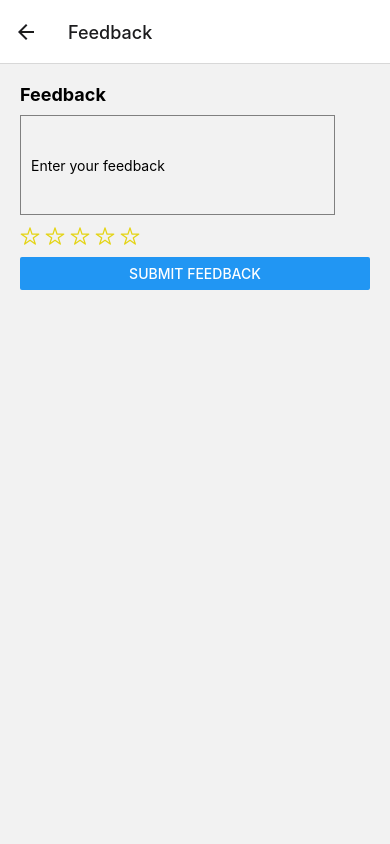
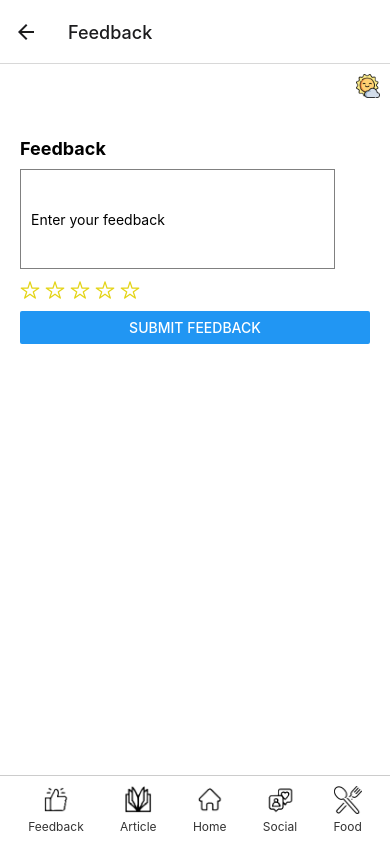
Before and after one commit to BryanLoooo/ASP_NutriTrack_Team89, a React Native app in the folder project/my-app/: screen /Feedback in a window 390 px wide. Built offline with nearby package versions, Linux system fonts and the light colour scheme; what @react-native-firebase/app would draw is missing.

Commit message:
added theme to social and feedback

```diff
--- a/project/my-app/Feedback.js
+++ b/project/my-app/Feedback.js
@@ -4,11 +4,26 @@ import { View, Text, Button, TextInput, StyleSheet, TouchableOpacity, Image } fr
 import { addFeedback } from './firebaseConfig';
 import { ScrollView } from 'react-native-gesture-handler';
 import { Ionicons } from '@expo/vector-icons';
+import { useTheme } from "./ThemeContext";
+import Footer from './Footer.js';
 
-
-//Stylesheet
-const styles = StyleSheet.create({
-
+const getStyles = (theme) =>
+  StyleSheet.create({
+    themeButtonContainer: {
+      flexDirection: "row",
+      justifyContent: "flex-end",
+      alignItems: "center",
+      paddingBottom: 10,
+    },
+    themeButton: {
+      padding: 10,
+      borderRadius: 10,
+    },
+    themeButtonImage: {
+      width: 24,
+      height: 24,
+      resizeMode: "contain",
+    },
     starContainer: {
       flexDirection: 'row',
       marginBottom: 10,
@@ -16,7 +31,9 @@ const styles = StyleSheet.create({
     star: {
       marginRight: 5,
     },
-
+    container: {
+      flex: 1
+    },
     containerInner: {
       flex: 1,
       padding: 20,
@@ -50,73 +67,69 @@ const styles = StyleSheet.create({
       fontSize: 18,
       fontWeight: 'bold',
     },
-  footer: {
-    flexDirection: 'row',
-    justifyContent: 'space-around',
-    alignItems: 'center',
-    padding: 10,
-    backgroundColor: '#fff',
-    borderTopWidth: 1,
-    borderColor: '#e0e0e0',
-    left: 0,
-    right: 0,
-    bottom: 0,
-    top: 475,
-  },
-  footerButton: {
-    alignItems: 'center',
-  },
-  footerButtonIcon: {
-    width: 24,
-    height: 24,
-    marginBottom: 5,
-  },
-  footerButtonText: {
-    fontSize: 12,
-  },
   });
 
+const themes = {
+  light: {
+    backgroundColor: "#fff",
+    textColor: "#333",
+    borderColor: "#ccc",
+    linkColor: "blue",
+  },
+  dark: {
+    backgroundColor: "#333",
+    textColor: "#fff",
+    borderColor: "#888",
+    linkColor: "lightblue",
+  },
+};
+
 const FeedbackForm = ({ navigation }) => {
+  const { theme, toggleTheme } = useTheme();
+  const styles = getStyles(theme);
+
   const [feedback, setFeedback] = useState('');
   const [submitted, setSubmitted] = useState(false);
   const [error, setError] = useState('');
   const [rating, setRating] = useState(0);
 
-
   const handleSubmit = async () => {
-    //make sure feedback is not empty and rating is greater than 0
     if (feedback.trim() && rating > 0) {
       try {
         await addFeedback({ feedback, rating });
-        // check if the feedback is received
         console.log('Submitted feedback:', feedback, 'Rating:', rating);
-        // reset the feedback input field and rating to their initial states after its submitted
         setFeedback('');
         setRating(0);
         setError('');
         setSubmitted(true);
-      }
-      catch (error) {
+      } catch (error) {
         setError('Error submitting feedback. Please try again.');
       }
-    }
-    else
-    {
-      // if feedback or rating is missing, set an error message
+    } else {
       setError('Feedback and rating cannot be empty.');
     }
   };
-
 
   const handleRatingPress = (newRating) => {
     setRating(newRating);
   };
 
+  const currentTheme = themes[theme];
   return (
-    <ScrollView style={styles.container}>
+    <View style={[styles.container, { backgroundColor: currentTheme.backgroundColor }]}>
+      <View style={styles.themeButtonContainer}>
+        <TouchableOpacity style={styles.themeButton} onPress={toggleTheme}>
+          <Image
+            style={styles.themeButtonImage}
+            source={theme === "light"
+              ? require("../../project/my-app/assets/Sun.png")
+              : require("../../project/my-app/assets/Moon.png")} />
+        </TouchableOpacity>
+      </View>
+      <ScrollView>
         <View style={styles.containerInner}>
           {submitted ? (
-          <SubmittedFeedback />
+            <SubmittedFeedback styles={styles} />
           ) : (
             <View style={styles.formContainer}>
               <Text style={styles.title}>Feedback</Text>
@@ -146,12 +159,13 @@ const FeedbackForm = ({ navigation }) => {
             </View>
           )}
         </View>
-      {/* ... existing footer code */}
       </ScrollView>
+      <Footer theme={theme} navigation={navigation} />
+    </View>
   );
 };
 
-const SubmittedFeedback = () => (
+const SubmittedFeedback = ({ styles }) => (
   <View style={styles.submittedContainer}>
     <Text style={styles.submittedText}>Thank you for your feedback!</Text>
   </View>
--- a/project/my-app/Social.js
+++ b/project/my-app/Social.js
@@ -1,4 +1,3 @@
-
 
 import React, { useState, useEffect } from 'react';
 import { View, Text, FlatList, Image, TextInput, Button, StyleSheet, TouchableOpacity } from 'react-native';
@@ -6,8 +5,26 @@ import * as ImagePicker from 'expo-image-picker';
 import { getFirestore, collection, query, getDocs, addDoc, updateDoc, doc } from 'firebase/firestore';
 import { FontAwesome } from '@expo/vector-icons';
 import auth from '@react-native-firebase/auth';
+import { useTheme } from "./ThemeContext";
+import Footer from './Footer.js';
 
-const Social = () => {
+const themes = {
+  light: {
+    backgroundColor: "#fff",
+    textColor: "#333",
+    borderColor: "#ccc",
+    linkColor: "blue",
+  },
+  dark: {
+    backgroundColor: "#333",
+    textColor: "#fff",
+    borderColor: "#888",
+    linkColor: "lightblue",
+  },
+};
+
+const Social = ({ navigation }) => {
+  const { theme, toggleTheme } = useTheme();
   const [posts, setPosts] = useState([]);
   const [loading, setLoading] = useState(true);
   const [addingPost, setAddingPost] = useState(false);
@@ -107,26 +124,41 @@ const Social = () => {
 
   const isPostLiked = (likedBy) => likedBy.includes(currentUserId);
 
-  return (
-    <View style={styles.container}>
-      {/* Conditionally render welcome text if not adding a post */}
+  const currentTheme = themes[theme];
+
+  return(
+    <View style={[styles.container, { backgroundColor: currentTheme.backgroundColor }]}>
+      {/*theme button*/}
+      <View style={styles.themeButtonContainer}>
+        <TouchableOpacity style={styles.themeButton} onPress={toggleTheme}>
+          <Image
+            style={styles.themeButtonImage}
+            source={theme === "light"
+              ? require("../../project/my-app/assets/Sun.png")
+              : require("../../project/my-app/assets/Moon.png")} />
+        </TouchableOpacity>
+      </View>
+
+      <View style={styles.contentContainer}>
+        {/* Render welcome text if not adding a post */}
         {!addingPost && (
           <View style={[styles.welcomeContainer, posts.length > 0 ? styles.headerWelcome : styles.middleWelcome]}>
             <Text style={styles.welcomeText}>
-            Welcome to NutriTrack's social page, a space where you can share and explore the health journeys of fellow community members.
+              Welcome to NutriTrack's social page, a space where you can share and explore the health journeys of fellow community members!
             </Text>
           </View>
         )}
 
+        {/* Conditionally render posts */}
+        <View style={styles.mainContentContainer}>
           {addingPost ? (
             <View style={styles.addPostContainer}>
               {image && <Image source={{ uri: image }} style={styles.image} />}
               <TextInput
-            style={styles.input}
+                style={[styles.input, { borderColor: currentTheme.borderColor, color: currentTheme.textColor }]}
                 placeholder="Add a caption..."
                 value={caption}
-            onChangeText={setCaption}
-          />
+                onChangeText={setCaption} />
               <View style={styles.buttonContainer}>
                 <Button title="Cancel" onPress={() => {
                   setAddingPost(false);
@@ -138,89 +170,69 @@ const Social = () => {
             </View>
           ) : (
             <>
-          {posts.length > 0 && (
               <FlatList
                 data={posts}
                 renderItem={({ item }) => (
-                <View key={item.id} style={{ marginBottom: 30 }}>
-                  {item.image && <Image source={{ uri: item.image }} style={{ width: '100%', height: 200 }} />}
-                  <Text style={{ marginTop: 15 }}>{item.caption}</Text>
+                  <View key={item.id} style={styles.postContainer}>
+                    {item.image && <Image source={{ uri: item.image }} style={styles.postImage} />}
+                    <Text style={[styles.postCaption, { color: currentTheme.textColor }]}>{item.caption}</Text>
                     <View style={styles.likeContainer}>
                       <TouchableOpacity onPress={() => handleLike(item.id, item.likes, item.likedBy)}>
                         <FontAwesome
                           name={isPostLiked(item.likedBy) ? 'heart' : 'heart-o'}
                           size={20}
-                        color={isPostLiked(item.likedBy) ? 'red' : 'black'}
-                      />
+                          color={isPostLiked(item.likedBy) ? 'red' : currentTheme.textColor} />
                       </TouchableOpacity>
-                    <Text style={styles.likeCount}>
+                      <Text style={[styles.likeCount, { color: currentTheme.textColor }]}>
                         {item.likes} {item.likes === 1 ? 'Like' : 'Likes'}
                       </Text>
                     </View>
                   </View>
                 )}
                 keyExtractor={(item) => item.id}
+                contentContainerStyle={{ paddingBottom: 100 }}  // Ensure space for the button
               />
-          )}
-
-          {!addingPost && (
-            <TouchableOpacity onPress={pickImage} style={styles.addPostButton}>
+              <TouchableOpacity onPress={pickImage} style={styles.fixedAddPostButton}>
                 <Text style={styles.addPostButtonText}>Add Post</Text>
               </TouchableOpacity>
-          )}
             </>
           )}
         </View>
-  );
-};
+      </View>
+
+      <Footer theme={theme} navigation={navigation} />
+    </View>
+  )
+}
 
 const styles = StyleSheet.create({
+  themeButtonContainer: {
+    flexDirection: "row",
+    justifyContent: "flex-end",
+    alignItems: "center",
+    paddingBottom: 10,
+  },
+  themeButton: {
+    padding: 10,
+    borderRadius: 10,
+  },
+  themeButtonImage: {
+    width: 24,
+    height: 24,
+    resizeMode: "contain",
+  },
   container: {
     flex: 1,
     padding: 20,
   },
-  addPostContainer: {
+  contentContainer: {
     flex: 1,
-    alignItems: 'center',
-    justifyContent: 'center',
-  },
-  image: {
-    width: 200,
-    height: 200,
-    marginVertical: 10,
-  },
-  input: {
-    width: '100%',
-    borderColor: '#ccc',
-    borderWidth: 1,
-    padding: 10,
-    marginVertical: 10,
-    borderRadius: 5,
-  },
-  addPostButton: {
-    position: 'absolute',
-    bottom: 20,
-    right: 20,
-    backgroundColor: '#48AAAD',
-    padding: 10,
-    borderRadius: 50,
-  },
-  addPostButtonText: {
-    color: '#fff',
-    fontSize: 16,
-  },
-  buttonContainer: {
-    flexDirection: 'row',
-    justifyContent: 'space-between',
-    width: '100%',
-    marginTop: 20,
   },
   welcomeContainer: {
-    paddingVertical: 20,
-    paddingHorizontal: 10,
+    marginBottom: 20,
   },
   headerWelcome: {
-    alignItems: 'flex-start',
+    alignItems: 'center',
   },
   middleWelcome: {
     flex: 1,
@@ -228,9 +240,45 @@ const styles = StyleSheet.create({
     alignItems: 'center',
   },
   welcomeText: {
+    fontSize: 17,
+    textAlign: 'center',
+  },
+  mainContentContainer: {
+    flex: 1,
+  },
+  addPostContainer: {
+    alignItems: 'center',
+    paddingBottom: 20,
+  },
+  image: {
+    width: 200,
+    height: 200,
+    marginBottom: 10,
+  },
+  input: {
+    borderWidth: 1,
+    borderRadius: 5,
+    width: '100%',
+    padding: 10,
+    marginBottom: 10,
+  },
+  buttonContainer: {
+    padding: 20,
+    paddingBottom: 40,
+    flexDirection: 'row',
+    justifyContent: 'space-between',
+    width: '100%',
+  },
+  postContainer: {
+    marginBottom: 30,
+  },
+  postImage: {
+    width: '100%',
+    height: 200,
+  },
+  postCaption: {
+    marginTop: 15,
     fontSize: 16,
-    textAlign: 'center',
-    marginBottom: 20,
   },
   likeContainer: {
     flexDirection: 'row',
@@ -238,8 +286,30 @@ const styles = StyleSheet.create({
     marginTop: 10,
   },
   likeCount: {
-    color: '#333',
     marginLeft: 5,
+    fontSize: 16,
+  },
+  fixedAddPostButton: {
+    position: 'absolute',
+    width: '45%',
+    right: 20,
+    bottom: 70,  // Adjusted to ensure the button is higher
+    backgroundColor: 'blue',
+    padding: 10,
+    borderRadius: 10,
+    zIndex: 10,  // Ensure the button is on top
+  },
+  addPostButtonText: {
+    color: 'white',
+    fontSize: 16,
+    textAlign: 'center',
+  },
+  addPostBelowWelcomeButton: {
+    alignSelf: 'center',
+    backgroundColor: 'blue',
+    padding: 10,
+    borderRadius: 30,
+    marginVertical: 10,
   },
 });
 
```
Lines whose indentation alone changed are shown as unchanged.
